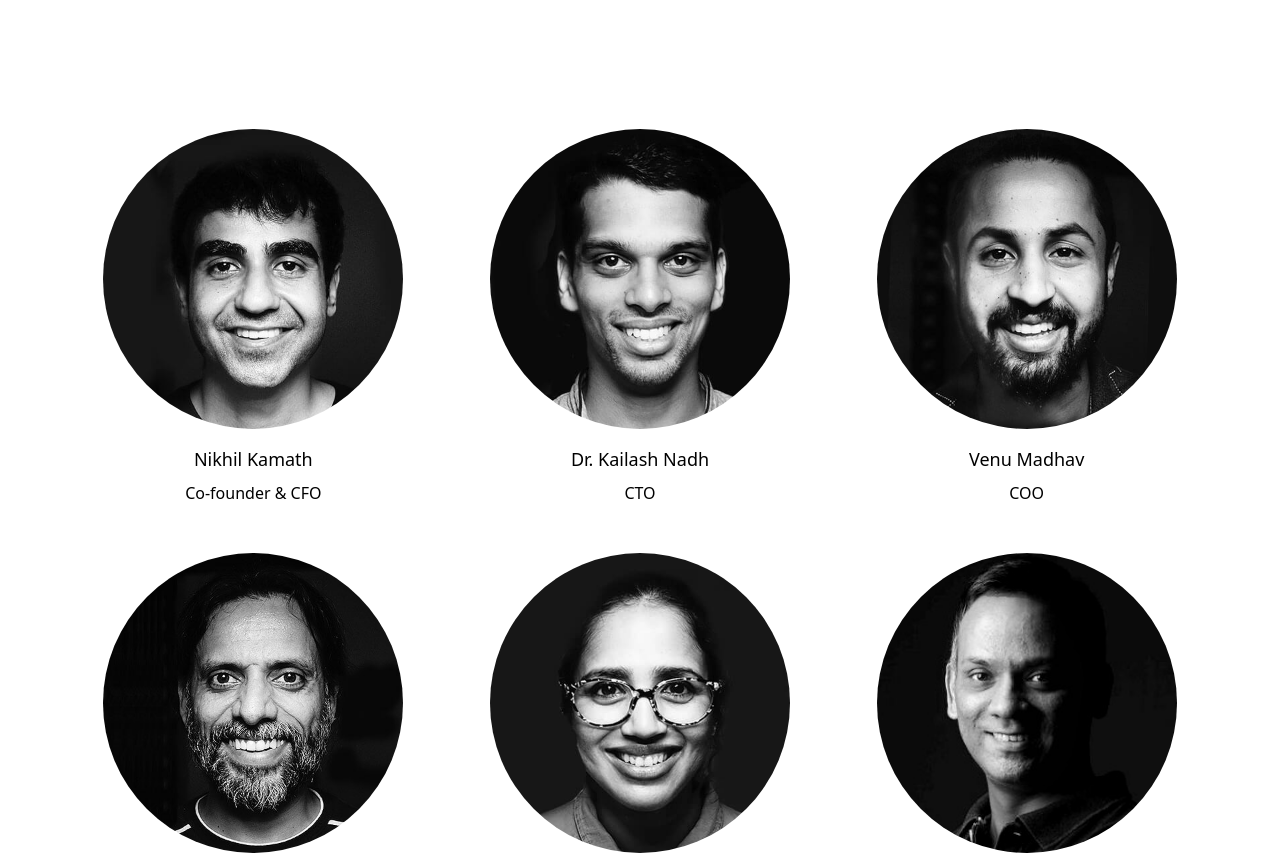
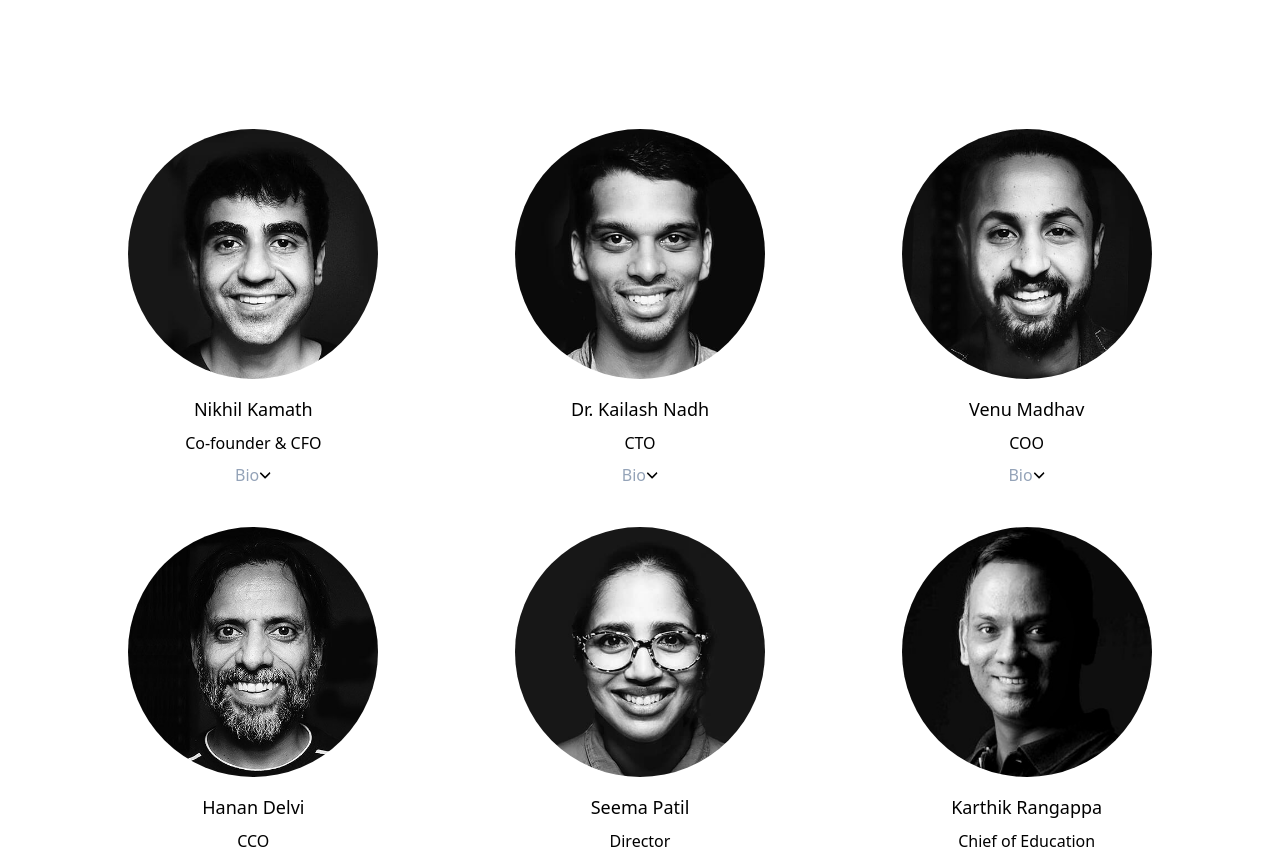
Before and after one commit to ashishmohanty10/ZerodhaClone-100xDev, a React (Vite) app: page /about in a window 1280 px wide. Shown: the part 1206-2061 px from the top of the page. Built offline with nearby package versions, Linux system fonts and the light colour scheme.

Commit message:
added bio in SubAbout

```diff
--- a/src/components/SubAbout.jsx
+++ b/src/components/SubAbout.jsx
@@ -12,6 +12,9 @@ export const SubAbout = [
     imgUrl: CFO,
     name: "Nikhil Kamath",
     position: "Co-founder & CFO",
+    bio: {
+      para: "Nikhil is an astute and experienced investor, and he heads financial planning at Zerodha. An avid reader, he always appreciates a good game of chess.",
+    },
   },
 
   {
@@ -19,6 +22,9 @@ export const SubAbout = [
     imgUrl: CTO,
     name: "Dr. Kailash Nadh",
     position: "CTO",
+    bio: {
+      para: "Kailash has a PhD in Artificial Intelligence & Computational Linguistics, and is the brain behind all our technology and products. He has been a developer from his adolescence and continues to write code every day.",
+    },
   },
 
   {
@@ -26,6 +32,9 @@ export const SubAbout = [
     imgUrl: COO,
     name: "Venu Madhav",
     position: "COO",
+    bio: {
+      para: "Venu is the backbone of Zerodha taking care of operations and ensuring that we are compliant to rules and regulations. He has over a dozen certifications in financial markets and is also proficient in technical analysis. Workouts, cycling, and adventuring is what he does outside of Zerodha.",
+    },
   },
 
   {
@@ -33,6 +42,9 @@ export const SubAbout = [
     imgUrl: CCO,
     name: "Hanan Delvi",
     position: "CCO",
+    bio: {
+      para: "We take pride in the way we support our clients, and Hanan is responsible for this with his never ending flow of energy. He is the man behind many of our support initiatives that have helped us stay ahead of the game. A free thinker, Hanan can be seen posing as one in his free time.",
+    },
   },
 
   {
@@ -40,6 +52,9 @@ export const SubAbout = [
     imgUrl: Director,
     name: "Seema Patil",
     position: "Director",
+    bio: {
+      para: "Seema who has lead the quality team since the beginning of Zerodha, is now a director. She is an extremely disciplined fitness enthusiast.",
+    },
   },
 
   {
@@ -47,6 +62,9 @@ export const SubAbout = [
     imgUrl: ChiefOfEducation,
     name: "Karthik Rangappa",
     position: "Chief of Education",
+    bio: {
+      para: `Karthik "Guru" Rangappa single handledly wrote Varsity, Zerodha's massive educational program. He heads investor education initiatives at Zerodha and loves stock markets, classic rock, single malts, and photography.`,
+    },
   },
 
   {
@@ -54,5 +72,8 @@ export const SubAbout = [
     imgUrl: DirectorStrategy,
     name: "Austin Prakesh",
     position: "Director Strategy",
+    bio: {
+      para: "Austin is a successful self-made entrepreneur from Singapore. His area of specialty revolves around helping organisations including grow by optimizing revenue streams and creating growth strategies. He is a boxing enthusiast and loves collecting exquisite watches.",
+    },
   },
 ];
--- a/src/pages/About.jsx
+++ b/src/pages/About.jsx
@@ -1,16 +1,12 @@
-import React, { useContext, useEffect, useState } from "react";
+import React, { useContext } from "react";
 import { ThemeContext } from "../context/ThemeProvider";
 import CEO from "../assets/nithin-kamath.jpg";
-// import CFO from "../assets/Nikhil.jpg";
 import { SubAbout } from "../components/SubAbout";
+import { FontAwesomeIcon } from "@fortawesome/react-fontawesome";
+import { faAngleDown } from "@fortawesome/free-solid-svg-icons";
+
 const About = () => {
   const { darkTheme, toggleDarkTheme } = useContext(ThemeContext);
-  // const [subAbout, setSubAbout] = useState([]);
-  // useEffect(() => {
-  //   Axios.get("SubAbout.json")
-  //     .then((res) => setSubAbout(res.data))
-  //     .catch((err) => console.log(err));
-  // }, []);
 
   return (
     <div className={darkTheme ? "dark" : ""}>
@@ -128,11 +124,16 @@ const About = () => {
                   key={id}
                   className="flex flex-col justify-center items-center"
                 >
-                  <div className="mb-4 max-w-[300px]  object-center">
+                  <div className="mb-4 max-w-[250px]  object-center">
                     <img src={imgUrl} alt="" className="rounded-full" />
                   </div>
                   <p className="text-lg font-normal mb-2">{name}</p>
                   <p className="text-base font-normal mb-2">{position}</p>
+
+                  <div className="flex justify-center items-center ">
+                    <p className="text-base font-normal text-slate-400">Bio</p>
+                    <FontAwesomeIcon icon={faAngleDown} size="sm" />
+                  </div>
                 </div>
               ))}
             </div>
```
